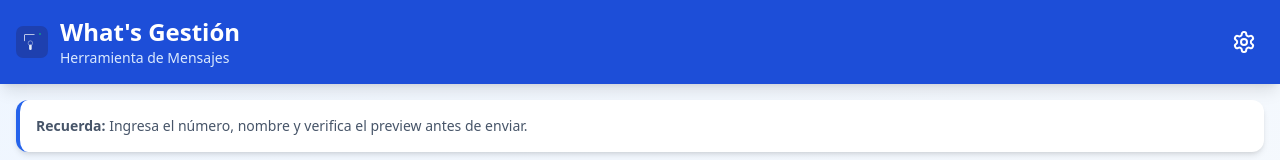
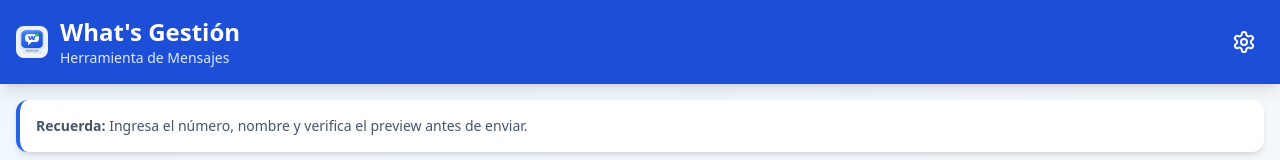
Before and after one commit to jesusmcortez553-gif/whatsgestion3, a React (Vite) app: page / in a window 1280 px wide. Shown: the top 160 px of the page. Built offline with nearby package versions, Linux system fonts and the light colour scheme.

Commit message:
Add files via upload

```diff
--- a/index.html
+++ b/index.html
@@ -7,8 +7,8 @@
   <meta name="description" content="Herramienta para gestionar envío de mensajes personalizados a WhatsApp">
 
   <!-- Favicon -->
-  <link rel="icon" type="image/png" href="/logo.png">
-  <link rel="apple-touch-icon" href="/logo.png">
+  <link rel="icon" type="image/png" href="/logo-app.png">
+  <link rel="apple-touch-icon" href="/logo-app.png">
 
   <!-- PWA Manifest -->
   <link rel="manifest" href="/manifest.json">
@@ -16,9 +16,9 @@
   <!-- iOS -->
   <meta name="apple-mobile-web-app-capable" content="yes">
   <meta name="apple-mobile-web-app-status-bar-style" content="black-translucent">
-  <meta name="apple-mobile-web-app-title" content="What's Gestión">
+  <meta name="apple-mobile-web-app-title" content="WhatsGestion">
 
-  <title>What's Gestión</title>
+  <title>WhatsGestion</title>
 </head>
 <body>
   <div id="root"></div>
--- a/src/App.jsx
+++ b/src/App.jsx
@@ -4,7 +4,7 @@ import { ChevronLeft, Send, Settings, Upload, Calendar, Eye, EyeOff, Phone, User
 export default function WhatsGestion() {
   const [activeScreen, setActiveScreen] = useState('send');
   const [config, setConfig] = useState({
-    template: "Buenas tardes [NOMBRE]🙋🏻‍♂️, te escribe xxxxx, del BCP de la agencia de pichanaqui, el día [FECHA] visitaste la agencia por lo cual le llegó una encuesta a su gmail📧(correo electronico), si todo estuvo conforme con la atencion te agradeceria nos puedas apoyar ingresando a la encuesta con el numero 10 ✅",
+    template: "Buenas tardes [NOMBRE]🙋🏻‍♂️, te escribe xxxxx, del BCP de la agencia de pichanaqui, el día [FECHA] visitaste la agencia por lo cual te llegó una encuesta a tu gmail📧, si todo estuvo conforme con la atencion te agradeceria nos puedas apoyar ingresando a la encuesta con el numero 10 ✅",
     fecha: '',
     imagen: null,
     textoImagen: 'Encuesta de satisfacción',
@@ -136,7 +136,7 @@ export default function WhatsGestion() {
       <div className="bg-blue-700 text-white px-4 py-4 shadow-lg">
         <div className="flex items-center justify-between">
           <div className="flex items-center gap-3">
-            <img src="/logo.svg" alt="Logo" className="w-8 h-8" />
+            <img src="/logo-app.png" alt="Logo" className="w-8 h-8 rounded-lg" />
             <div>
               <h1 className="text-2xl font-bold">What's Gestión</h1>
               <p className="text-blue-100 text-sm">Herramienta de Mensajes</p>
```
